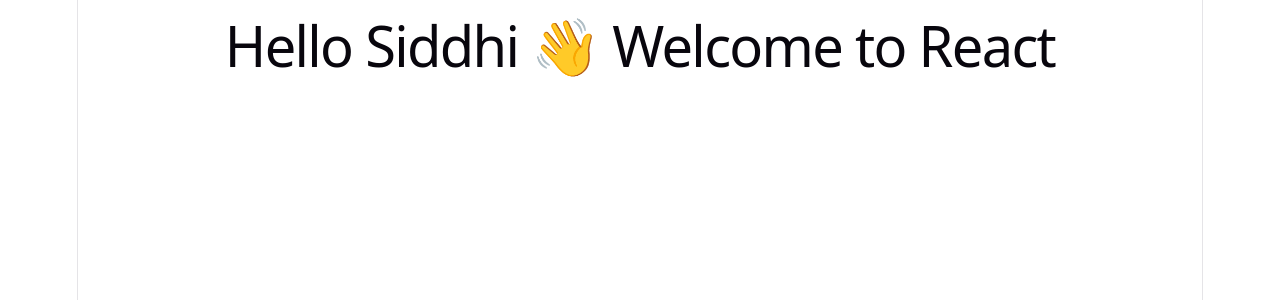
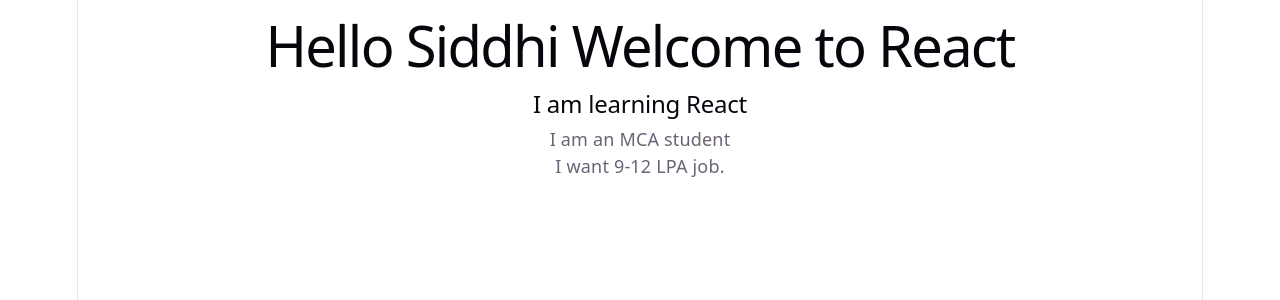
Before and after one commit to Siddhi1432/React, a React (Vite) app in the folder react-basics/: page / in a window 1280 px wide. Shown: the top 300 px of the page. Built offline with nearby package versions, Linux system fonts and the light colour scheme.

Commit message:
Task 2: Created and used React components

```diff
--- a/react-basics/src/App.jsx
+++ b/react-basics/src/App.jsx
@@ -1,6 +1,15 @@
+import Welcome from "./components/Welcome"
+import Profile from "./components/Profile"
+import Goal from "./components/Goal"
+
 function App(){
   return (
-    <h1>Hello Siddhi 👋 Welcome to React</h1>
+    <div>
+      <h1>Hello Siddhi Welcome to React</h1>
+      <Welcome/>
+      <Profile/>
+      <Goal/>
+    </div>
   )
 }
 
--- /dev/null
+++ b/react-basics/src/components/Goal.jsx
@@ -0,0 +1,4 @@
+function Goal(){
+    return <p>I want 9-12 LPA job.</p>
+}
+export default Goal
--- /dev/null
+++ b/react-basics/src/components/Profile.jsx
@@ -0,0 +1,4 @@
+function Profile(){
+   return <p>I am an MCA student</p>
+}
+export default Profile
--- /dev/null
+++ b/react-basics/src/components/Welcome.jsx
@@ -0,0 +1,5 @@
+function Welcome(){
+    return <h2>I am learning React</h2>
+}
+
+export default Welcome
```
